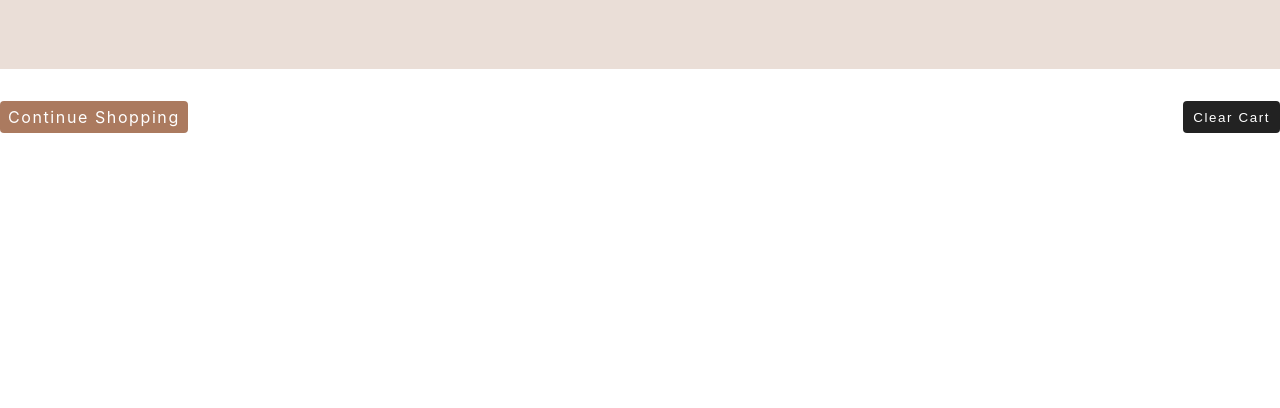
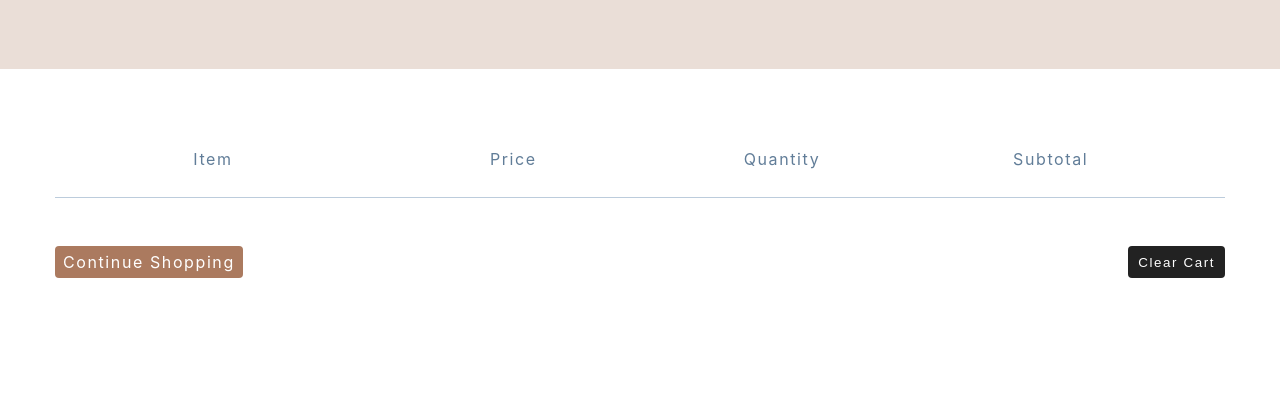
Before and after one commit to AlexBachurin/commerce-store, a React (Create React App) app: page /cart in a window 1280 px wide. Shown: the part 171-579 px from the top of the page. Built offline with nearby package versions, Linux system fonts and the light colour scheme; no server answers.

Commit message:
Cart columns component

```diff
--- a/src/components/CartColumns.js
+++ b/src/components/CartColumns.js
@@ -1,7 +1,41 @@
 import React from 'react';
-
+import styled from 'styled-components';
 const CartColumns = () => {
-    return <div></div>;
+    return <Wrapper>
+        <div className="content">
+            <h5>item</h5>
+            <h5>price</h5>
+            <h5>quantity</h5>
+            <h5>subtotal</h5>
+            <span></span>
+        </div>
+        <hr />
+    </Wrapper>;
 };
 
+const Wrapper = styled.div`
+  display: none;
+  @media (min-width: 776px) {
+    display: block;
+    .content {
+      display: grid;
+      grid-template-columns: 316px 1fr 1fr 1fr auto;
+      justify-items: center;
+      column-gap: 1rem;
+      h5 {
+        color: var(--clr-grey-5);
+        font-weight: 400;
+      }
+    }
+    span {
+      width: 2rem;
+      height: 2rem;
+    }
+    hr {
+      margin-top: 1rem;
+      margin-bottom: 3rem;
+    }
+  }
+`
+
 export default CartColumns;
--- a/src/components/CartContent.js
+++ b/src/components/CartContent.js
@@ -5,7 +5,7 @@ import CartItemsList from './CartItemsList';
 import { Link } from 'react-router-dom';
 import CartTotals from './CartTotals';
 const CartContent = () => {
-    return <Wrapper>
+    return <Wrapper className='section section-center'>
         <CartColumns />
         <CartItemsList />
         <div className="link-container">
```
